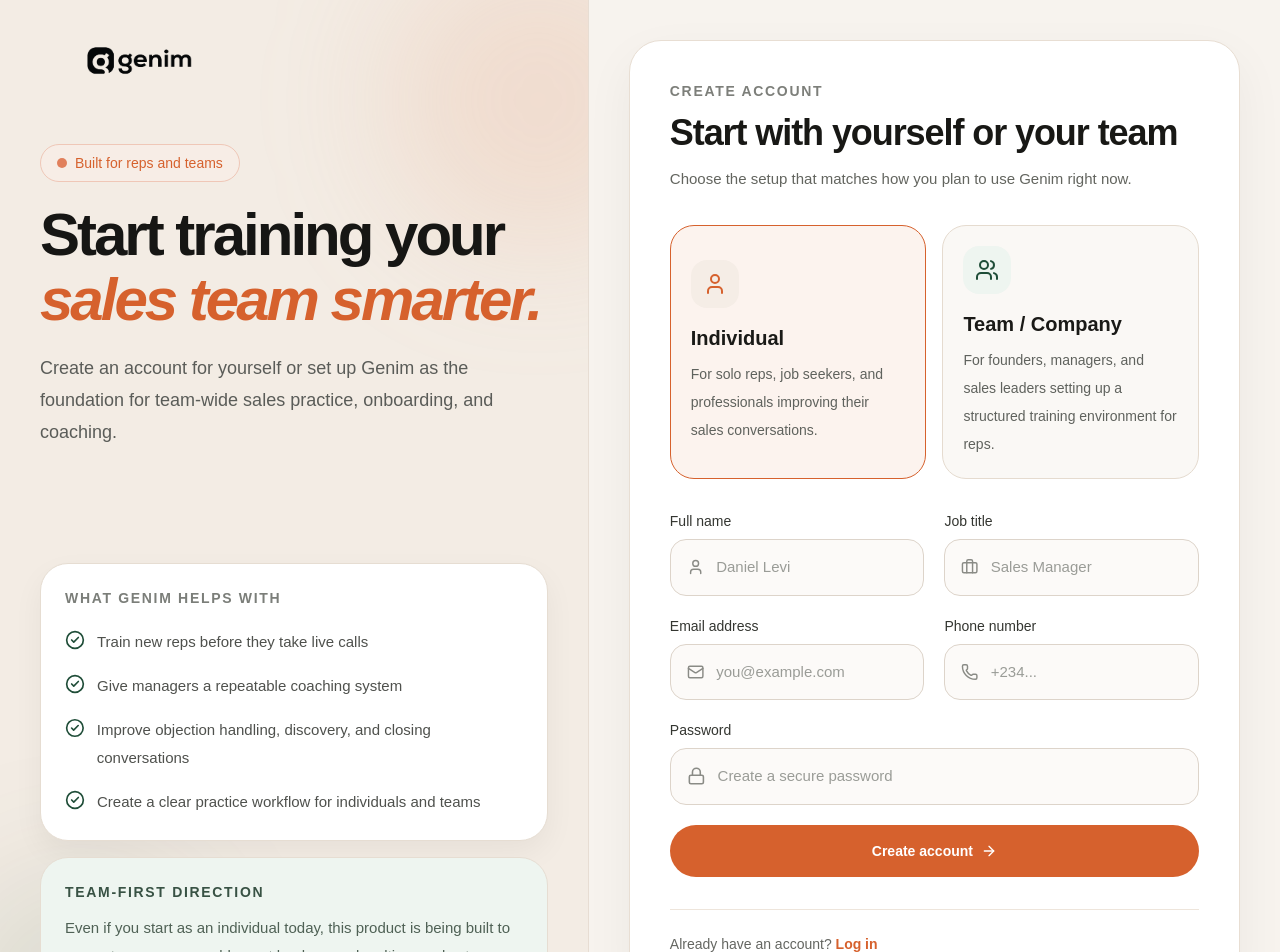
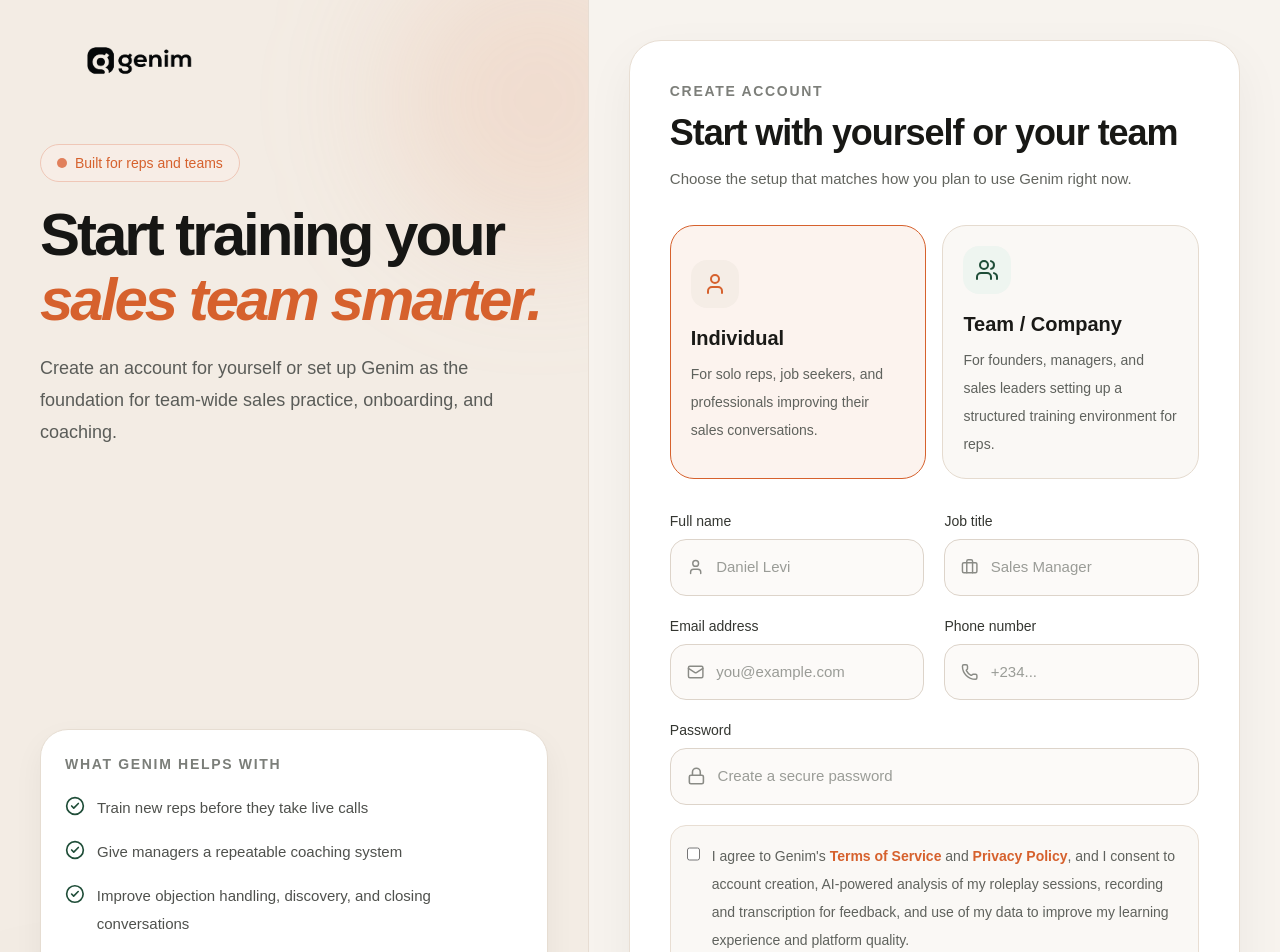
Before and after one commit to Leinadivel/genim-roleplay, a Next.js app: page /register in a window 1280 px wide. Shown: the top 952 px of the page. Built offline with nearby package versions, Linux system fonts and the light colour scheme.

Commit message:
checkbox for consent

```diff
--- a/src/app/register/page.tsx
+++ b/src/app/register/page.tsx
@@ -32,6 +32,7 @@
   const [teamSize, setTeamSize] = useState('')
   const [jobTitle, setJobTitle] = useState('')
   const [password, setPassword] = useState('')
+  const [consentAccepted, setConsentAccepted] = useState(false)
   const [loading, setLoading] = useState(false)
   const [message, setMessage] = useState<string | null>(null)
   const [error, setError] = useState<string | null>(null)
@@ -41,6 +42,12 @@
     setLoading(true)
     setError(null)
     setMessage(null)
+
+    if (!consentAccepted) {
+      setError('You must accept the consent terms before creating an account.')
+      setLoading(false)
+      return
+    }
 
     try {
       const supabase = createClient()
@@ -67,6 +74,8 @@
             account_type: accountType,
             company_name: accountType === 'team' ? companyName : null,
             team_size: accountType === 'team' ? teamSize : null,
+            consent_accepted: true,
+            consent_accepted_at: new Date().toISOString(),
           },
         },
       })
@@ -363,6 +372,30 @@
                   </div>
                 </div>
 
+                <label className="flex cursor-pointer items-start gap-3 rounded-2xl border border-[#e8ded3] bg-[#faf8f5] px-4 py-4">
+                  <input
+                    type="checkbox"
+                    checked={consentAccepted}
+                    onChange={(e) => setConsentAccepted(e.target.checked)}
+                    required
+                    className="mt-1 h-4 w-4 rounded border-[#cfc6bb] accent-[#d6612d]"
+                  />
+
+                  <span className="text-sm leading-7 text-[#5f625d]">
+                    I agree to Genim&apos;s{' '}
+                    <Link href="/terms" className="font-semibold text-[#d6612d] hover:underline">
+                      Terms of Service
+                    </Link>{' '}
+                    and{' '}
+                    <Link href="/privacy" className="font-semibold text-[#d6612d] hover:underline">
+                      Privacy Policy
+                    </Link>
+                    , and I consent to account creation, AI-powered analysis of my roleplay
+                    sessions, recording and transcription for feedback, and use of my data to
+                    improve my learning experience and platform quality.
+                  </span>
+                </label>
+
                 {error ? (
                   <div className="rounded-2xl border border-red-300 bg-red-50 px-4 py-3 text-sm text-red-700">
                     {error}
```
